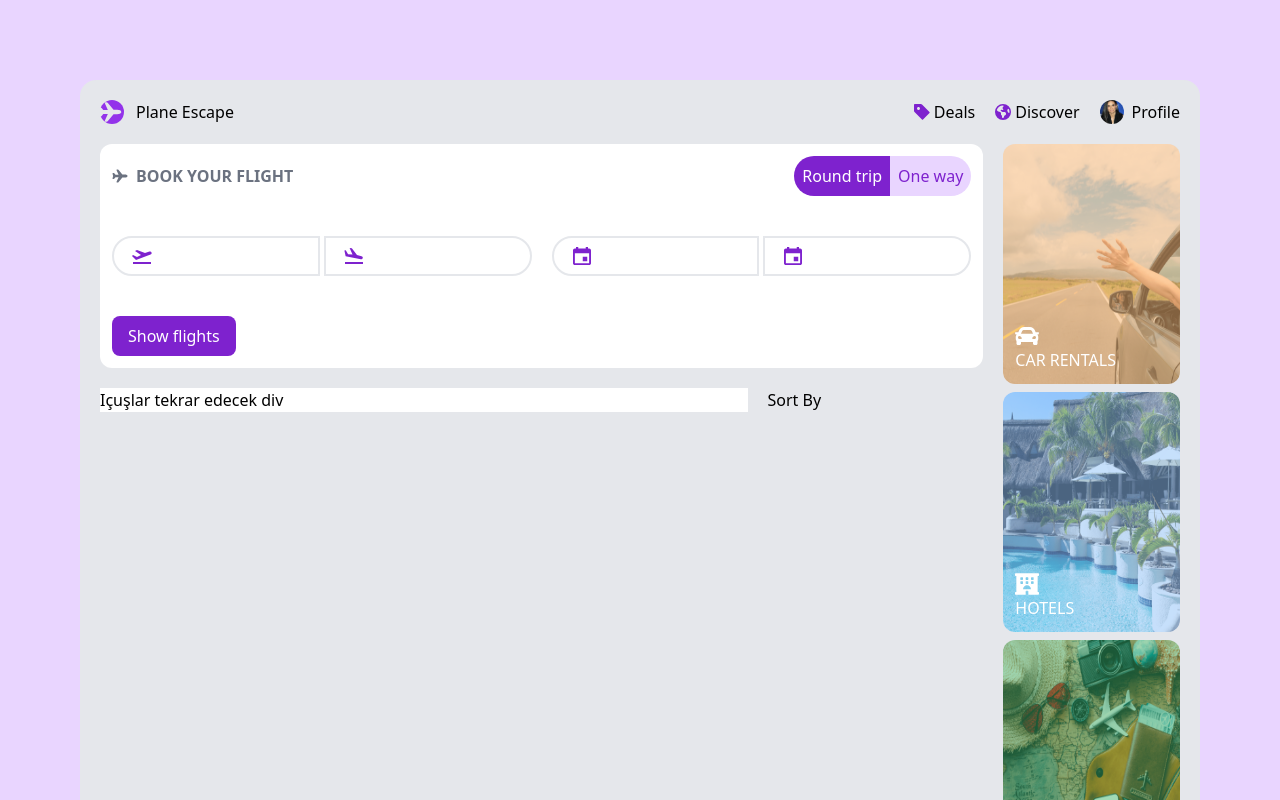
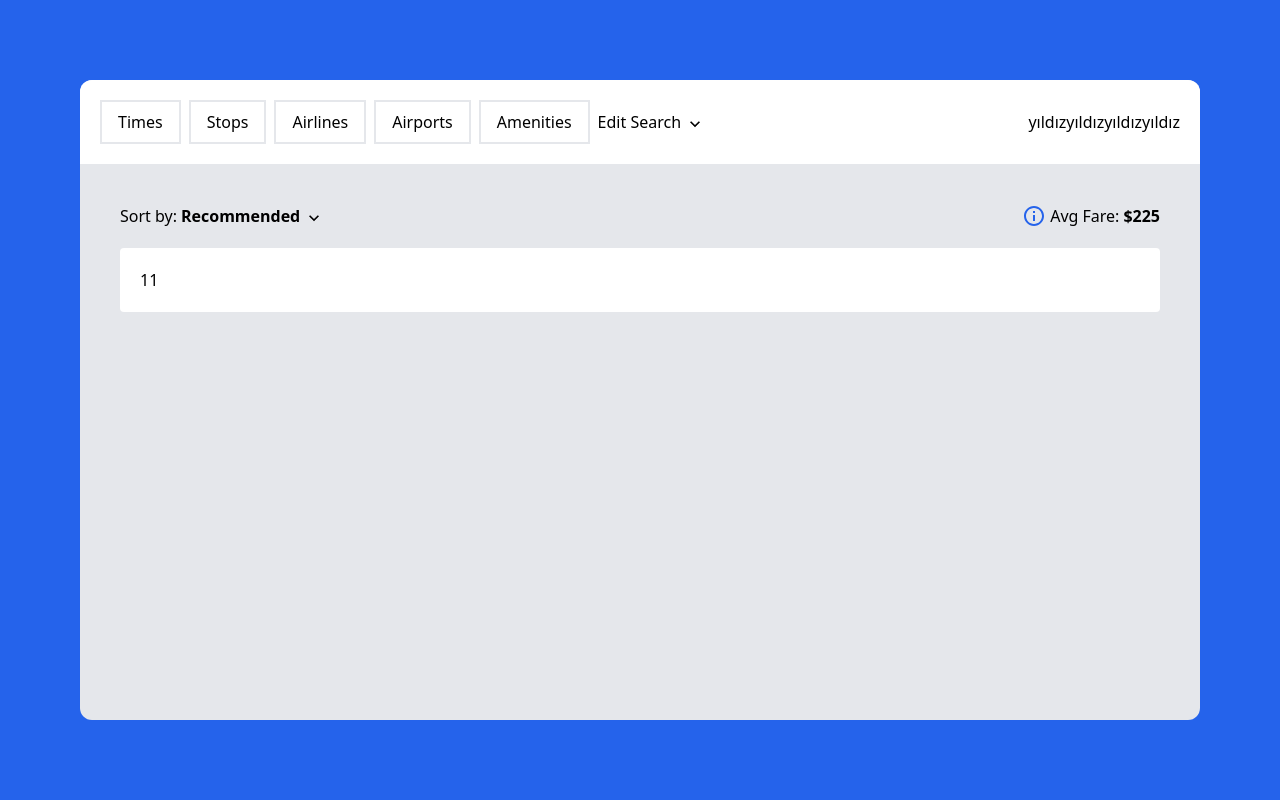
Before and after one commit to kudretkrbyk/SchipholFlightV4, a React (Vite) app in the folder client/: page / in a window 1280 px wide. Shown: the top 800 px of the page. Built offline with nearby package versions, Linux system fonts and the light colour scheme; no server answers.

Commit message:
added MyFlights page

```diff
--- a/client/src/App.jsx
+++ b/client/src/App.jsx
@@ -4,7 +4,6 @@ import Home from "./Pages/Home";
 function App() {
   return (
     <div>
-      <Home></Home>
       <MyFlights></MyFlights>
     </div>
   );
--- a/client/src/Pages/MyFlights.jsx
+++ b/client/src/Pages/MyFlights.jsx
@@ -1,3 +1,72 @@
+import { MdKeyboardArrowDown } from "react-icons/md";
+import { MdInfoOutline } from "react-icons/md";
+
 export default function MyFlights() {
-  return <div>my flights</div>;
+  return (
+    <div className="w-full h-screen bg-blue-600 p-20">
+      <div className="w-full h-full bg-gray-200   flex flex-col items-center justify-start rounded-xl overflow-hidden ">
+        <div className="w-full flex items-center justify-between  z-20 p-5 bg-white ">
+          <div className="flex items-center justify-center gap-2 ">
+            <div>
+              {" "}
+              <button className="border-2 border-gray-200 p-2 px-4">
+                Times
+              </button>
+            </div>
+            <div>
+              {" "}
+              <button className="border-2 border-gray-200 p-2 px-4">
+                Stops
+              </button>
+            </div>
+            <div>
+              {" "}
+              <button className="border-2 border-gray-200 p-2 px-4">
+                Airlines
+              </button>
+            </div>
+            <div>
+              <button className="border-2 border-gray-200 p-2 px-4">
+                Airports
+              </button>
+            </div>
+            <div>
+              {" "}
+              <button className="border-2 border-gray-200 p-2 px-4">
+                Amenities
+              </button>
+            </div>
+
+            <div className="flex items-end gap-1">
+              {" "}
+              <button>Edit Search</button>
+              <MdKeyboardArrowDown className="size-5" />
+            </div>
+          </div>
+          <div className="flex">
+            {" "}
+            <div>yıldız</div>
+            <div>yıldız</div>
+            <div>yıldız</div>
+            <div>yıldız</div>
+          </div>
+        </div>
+        <div className="w-full flex flex-col items-center justify-center gap-5 p-10  ">
+          <div className="w-full flex items-center justify-between ">
+            <div className="flex items-end gap-1">
+              <span>Sort by:</span>
+              <span className="font-bold">Recommended </span>
+              <MdKeyboardArrowDown className="size-5" />
+            </div>
+            <div className="flex items-center gap-1">
+              <MdInfoOutline className="text-blue-600 size-6" />
+              <span>Avg Fare:</span>
+              <span className="font-bold">$225</span>
+            </div>
+          </div>
+          <div className="w-full flex bg-white rounded p-5">11</div>
+        </div>
+      </div>
+    </div>
+  );
 }
```
